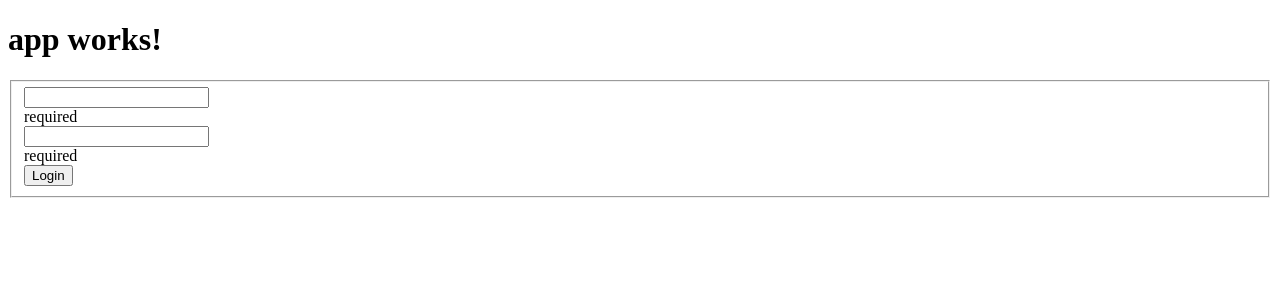
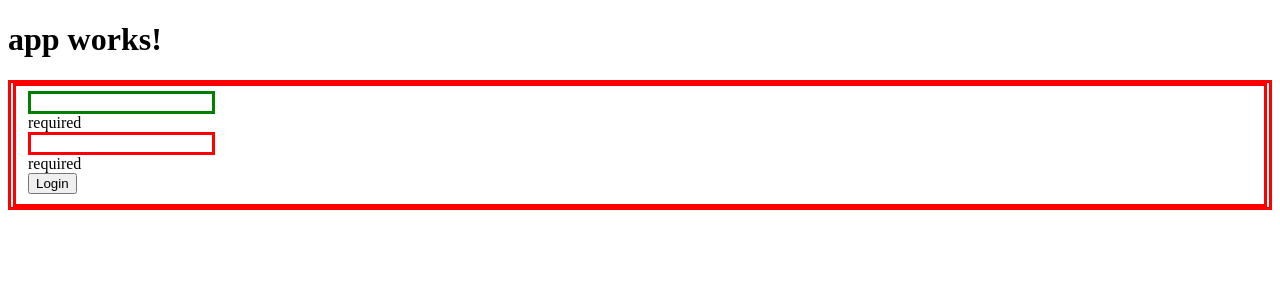
Before and after one commit to BaoBaoJianqiang/AngularDemo, an Angular app: page /login in a window 1280 px wide. Shown: the top 300 px of the page. Built offline with nearby package versions, Linux system fonts and the light colour scheme.

Commit message:
2.12 修复css的bug，这个版本会影响form和fieldset

```diff
--- a/src/app/login/login.component.css
+++ b/src/app/login/login.component.css
@@ -1,6 +1,6 @@
-.input.ng-invalid{
+.ng-invalid{
     border: 3px solid red;
 }
-.input.ng-valid{
+.ng-valid{
     border: 3px solid green;
 }
--- a/src/app/login/login.component.html
+++ b/src/app/login/login.component.html
@@ -2,6 +2,7 @@
 <form #formRef="ngForm" (ngSubmit)="onSubmit(formRef.value)">
 <fieldset ngModelGroup="login111">
   <input type="text" [(ngModel)]="username1"
+    class="ng-invalid ng-valid"
     name="username2"
     required
     minlength="3"
```
